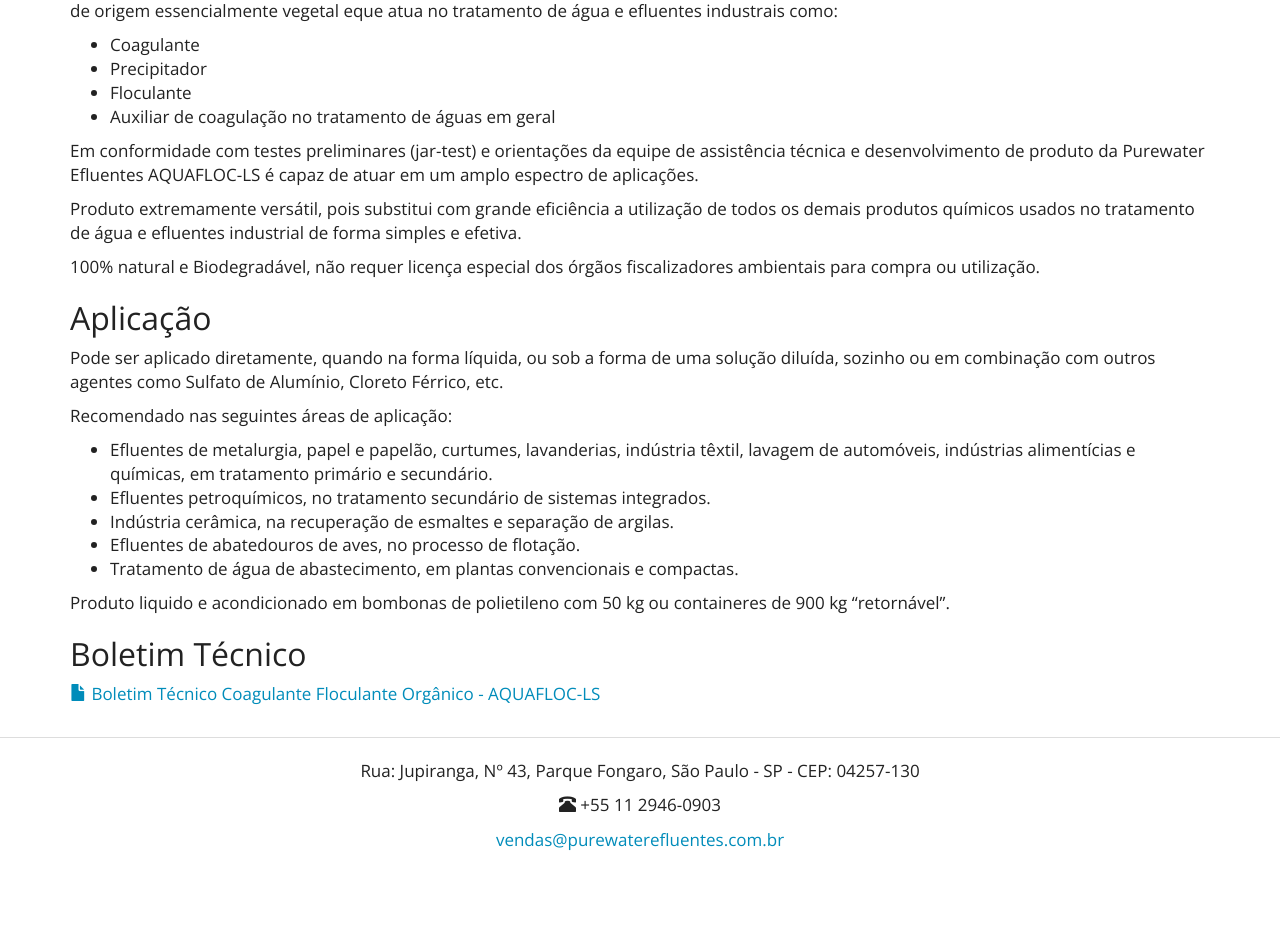
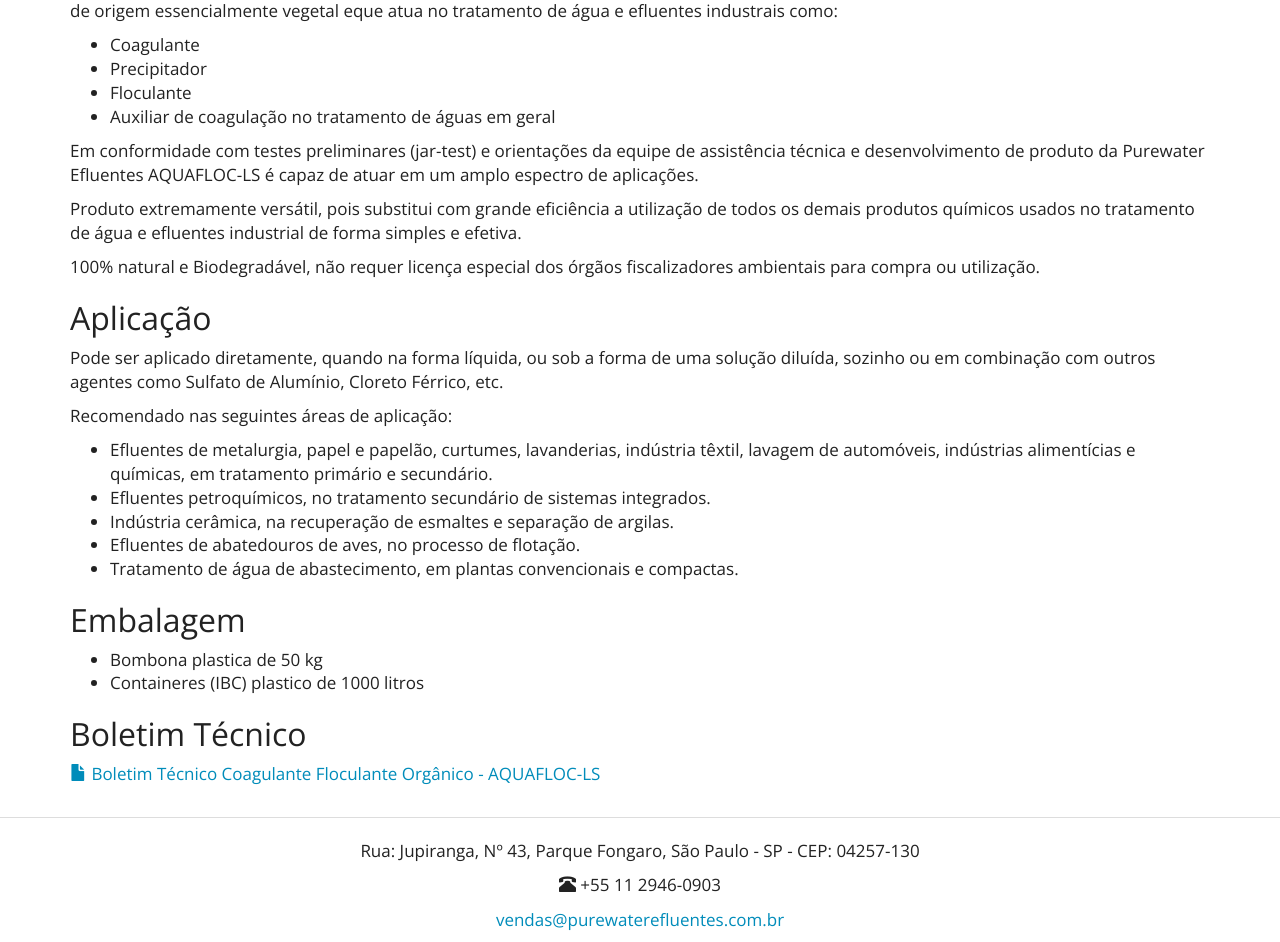
Before and after one commit to purewaterefluentes/purewaterefluentes.github.io, a Jekyll site: the page built from produtos/coagulante-organico-biodegradavel.md, in a window 1280 px wide and 1345 px high. Shown: the part 403-1345 px from the top of the window. Built offline with Jekyll 4.4.1, drawn with Linux system fonts in a browser that asks for light colours; nearby versions of some CDN libraries; library files that are not in the unit come from our copies.

Commit message:
Update coagulante-organico-biodegradavel.md

```diff
--- a/produtos/coagulante-organico-biodegradavel.md
+++ b/produtos/coagulante-organico-biodegradavel.md
@@ -30,7 +30,11 @@
 - Efluentes de abatedouros de aves, no processo de flotação.
 - Tratamento de água de abastecimento, em plantas convencionais e compactas.
 
-Produto liquido e acondicionado em bombonas de polietileno com 50 kg ou containeres de 900 kg “retornável”.
+## Embalagem
+
+- Bombona plastica de 50 kg
+- Containeres (IBC) plastico de 1000 litros
+
 
 ## Boletim Técnico
 
```
